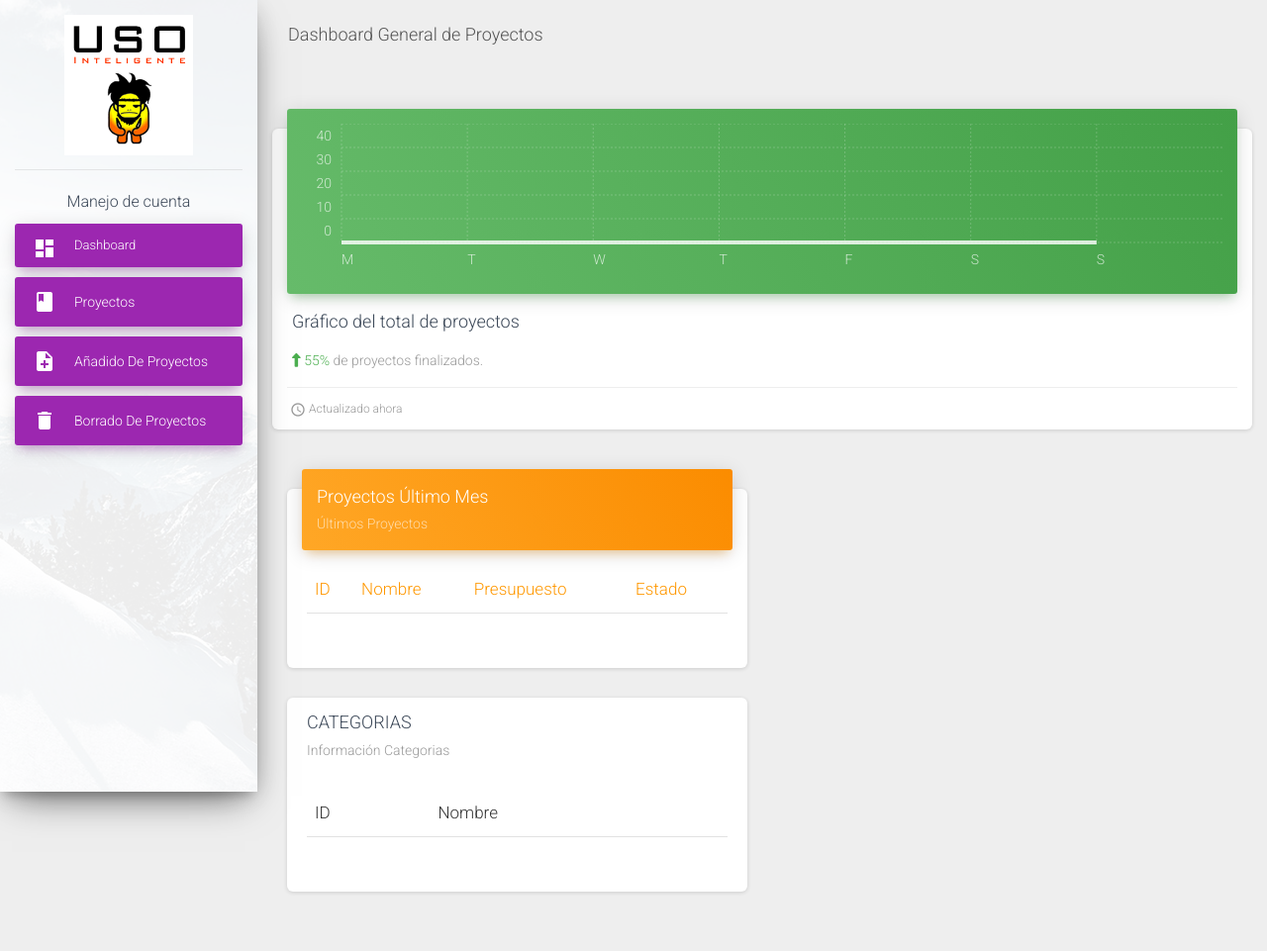
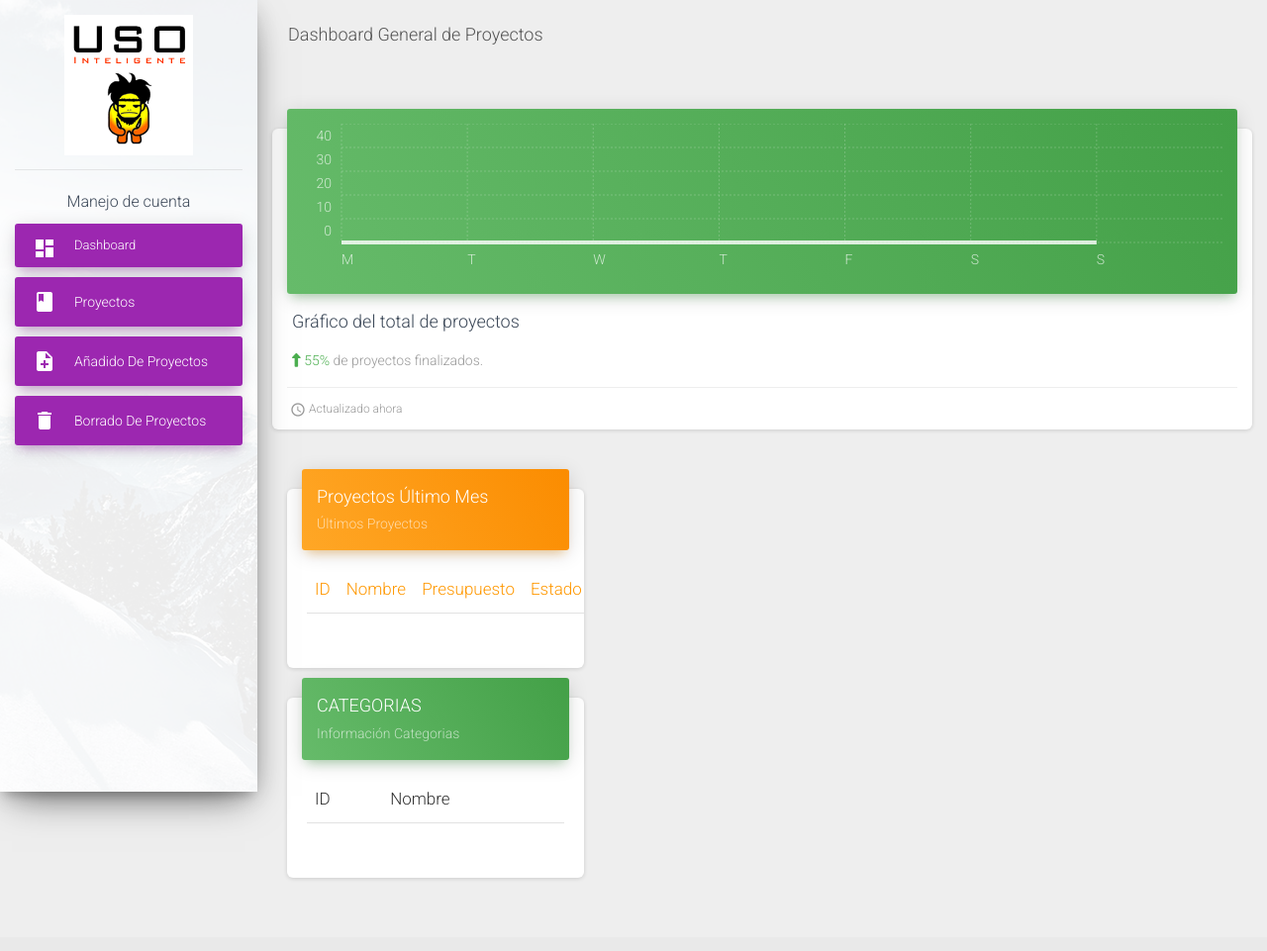
Before and after one commit to RLZW/USOmx, a PHP site: page / in a window 1280 px wide. Shown: the whole page at 99% size. After the commit the page ends 888 px from the top, so only its background shows below. Run offline with PHP 8.4, Linux system fonts and the light colour scheme; tables that the repository leaves empty or names only in its code hold one stand-in row (values such as "Sample post"); data that the repository does not hold is empty; some libraries are stand-ins or nearby versions.

Commit message:
Cambio Dashboard

```diff
--- a/index.php
+++ b/index.php
@@ -120,7 +120,7 @@
 
 
 
-                    <div class="col-lg-6 col-md-12">
+                    <div class="col-lg-4 col-md-8">
                         <div class="card">
                             <div class="card-header card-header-warning">
                                 <h4 class="card-title">Proyectos Último Mes</h4>
@@ -147,7 +147,7 @@
                                                         <td>'.$f["ID"].'</td>
                                                         <td>'.$f["NOMBRE"].'</td>
                                                         <td>'.$f["PRESUPUESTO"].'</td>
-                                                        <td>'.$f["DIAGNOSTICO"].'</td>
+                                                        <td>'.$f["ESTADO"].'</td>
                                                         </tr>';
                                                 }
                                                 ?>
@@ -157,7 +157,7 @@
                         </div>
 
                          <div class="card">
-                            <div class="card-header card-header">
+                            <div class="card-header card-header-success">
                                 <h4 class="card-title">CATEGORIAS</h4>
                                 <p class="card-category">Información Categorias</p>
                             </div>
```
